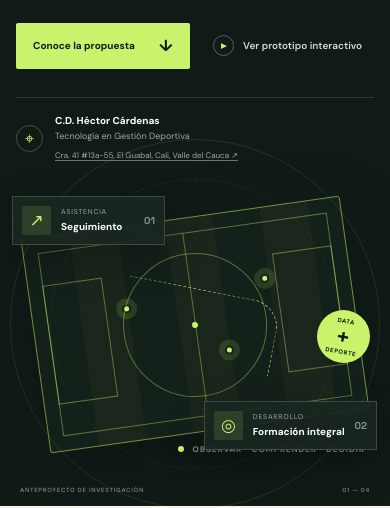
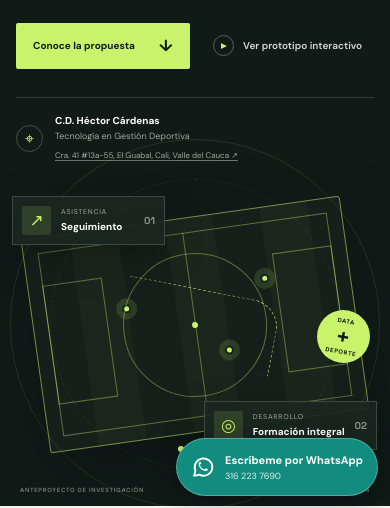
Before and after one commit to sasprillav-sys/MYS-sport-data, a plain HTML site: page index.html in a window 390 px wide. Shown: the part 336-844 px from the top of the page. Drawn offline with Linux system fonts and the light colour scheme.

Commit message:
Make WhatsApp contact more visible
Co-authored-by: Copilot <223556219+Copilot@users.noreply.github.com>

```diff
--- a/index.html
+++ b/index.html
@@ -274,5 +274,12 @@
     </div>
     <div class="footer-bottom"><span>© 2026 · M&amp;S SPORT DATA</span><span>Los indicadores y gráficos son demostrativos; no corresponden a datos reales del club.</span><a href="#inicio">Volver arriba ↑</a></div>
   </footer>
+  <a class="whatsapp-float" href="https://wa.me/573162237690" target="_blank" rel="noopener noreferrer" aria-label="Escríbeme por WhatsApp al 316 223 7690">
+    <svg aria-hidden="true" viewBox="0 0 24 24" fill="none">
+      <path d="M20.5 11.5a8.5 8.5 0 0 1-12.5 7.4L3 20l1.2-4.8a8.5 8.5 0 1 1 16.3-3.7Z" stroke="currentColor" stroke-width="1.8" stroke-linecap="round" stroke-linejoin="round"/>
+      <path d="M8.5 9.2c.5 2.4 2.3 4.2 4.7 4.7l1.1-1.1 2 .8c-.2 1.1-1.1 1.8-2.2 1.8-3.6-.3-6.5-3.2-6.8-6.8 0-1.1.7-2 1.8-2.2l.8 2-1.4.8Z" fill="currentColor"/>
+    </svg>
+    <span class="whatsapp-float-copy"><strong>Escríbeme por WhatsApp</strong><small>316 223 7690</small></span>
+  </a>
 </body>
 </html>
--- a/styles.css
+++ b/styles.css
@@ -277,6 +277,12 @@ h1, h2 { font-family: var(--font-display); letter-spacing: -.065em; }
 .closing h2 em { color: #30431e; }
 .button-whatsapp { background: #128c7e; color: #fff; }
 .button-whatsapp:hover { background: #075e54; }
+.whatsapp-float { position: fixed; z-index: 20; right: 24px; bottom: 24px; min-height: 64px; padding: 11px 20px; display: flex; align-items: center; gap: 12px; border: 1px solid rgba(255,255,255,.25); border-radius: 999px; background: #128c7e; color: #fff; box-shadow: 0 8px 26px rgba(0,0,0,.25); text-decoration: none; transition: background .2s ease, box-shadow .2s ease, transform .2s ease; }
+.whatsapp-float:hover { transform: translateY(-3px); background: #075e54; box-shadow: 0 12px 30px rgba(0,0,0,.3); }
+.whatsapp-float svg { width: 28px; height: 28px; flex: 0 0 auto; }
+.whatsapp-float-copy { display: grid; gap: 3px; }
+.whatsapp-float-copy strong { font-size: 12px; }
+.whatsapp-float-copy small { color: rgba(255,255,255,.85); font-size: 10px; }
 .button-light { min-width: 150px; background: var(--navy); color: #fff; }
 .button-light:hover { background: #27392e; }
 
@@ -428,6 +434,10 @@ h1, h2 { font-family: var(--font-display); letter-spacing: -.065em; }
   .brand-logo { width: 88px; height: 62px; }
   .header-cta { padding: 8px; }
   .header-cta span { display: none; }
+  .whatsapp-float { right: 12px; bottom: 12px; min-height: 58px; padding: 9px 14px; gap: 9px; }
+  .whatsapp-float svg { width: 25px; height: 25px; }
+  .whatsapp-float-copy strong { font-size: 11px; }
+  .whatsapp-float-copy small { font-size: 9px; }
   .hero-grid, .section-shell { width: calc(100% - 32px); }
   .hero h1 { font-size: 50px; }
   .hero-art { min-height: 295px; }
```
